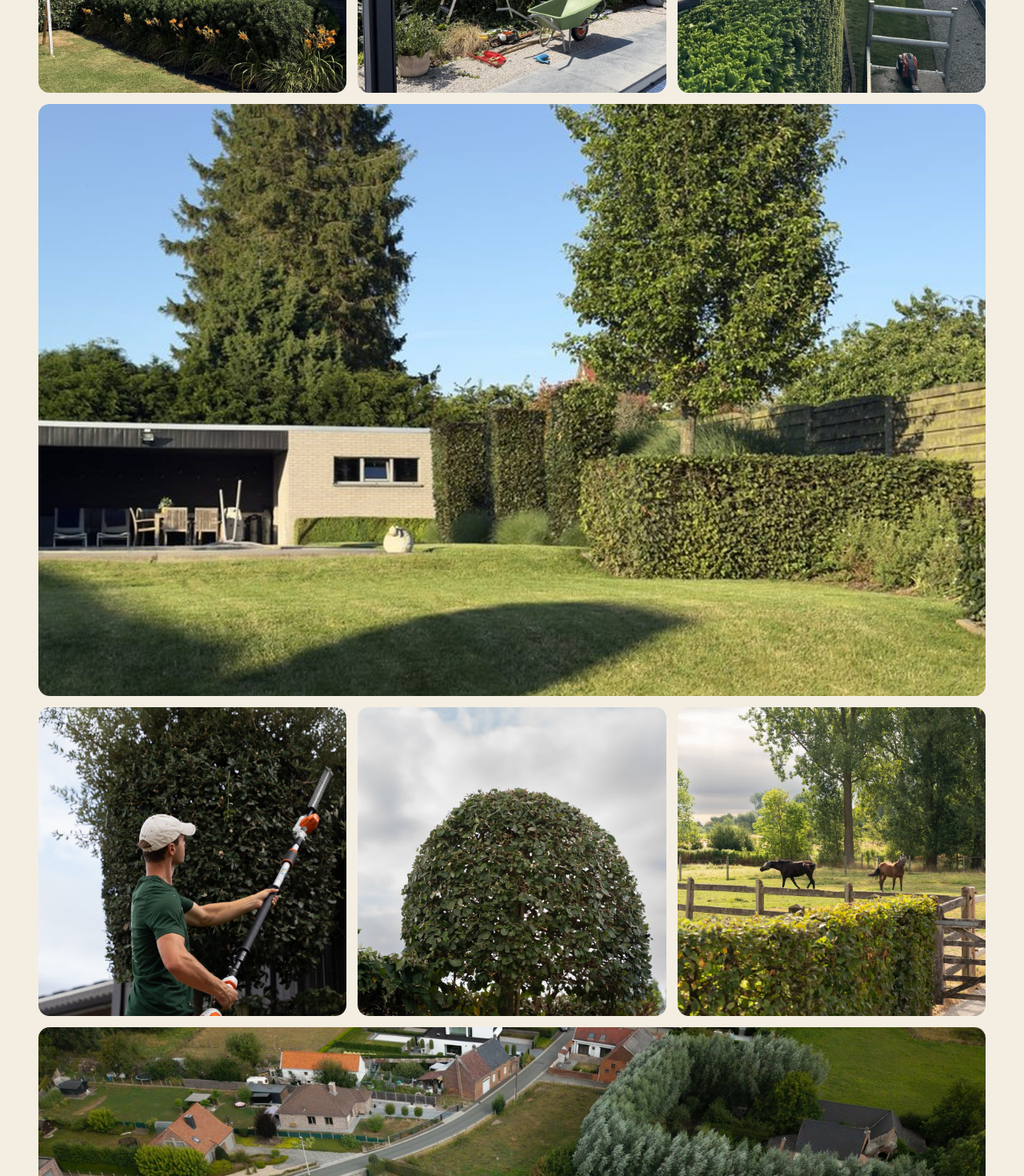
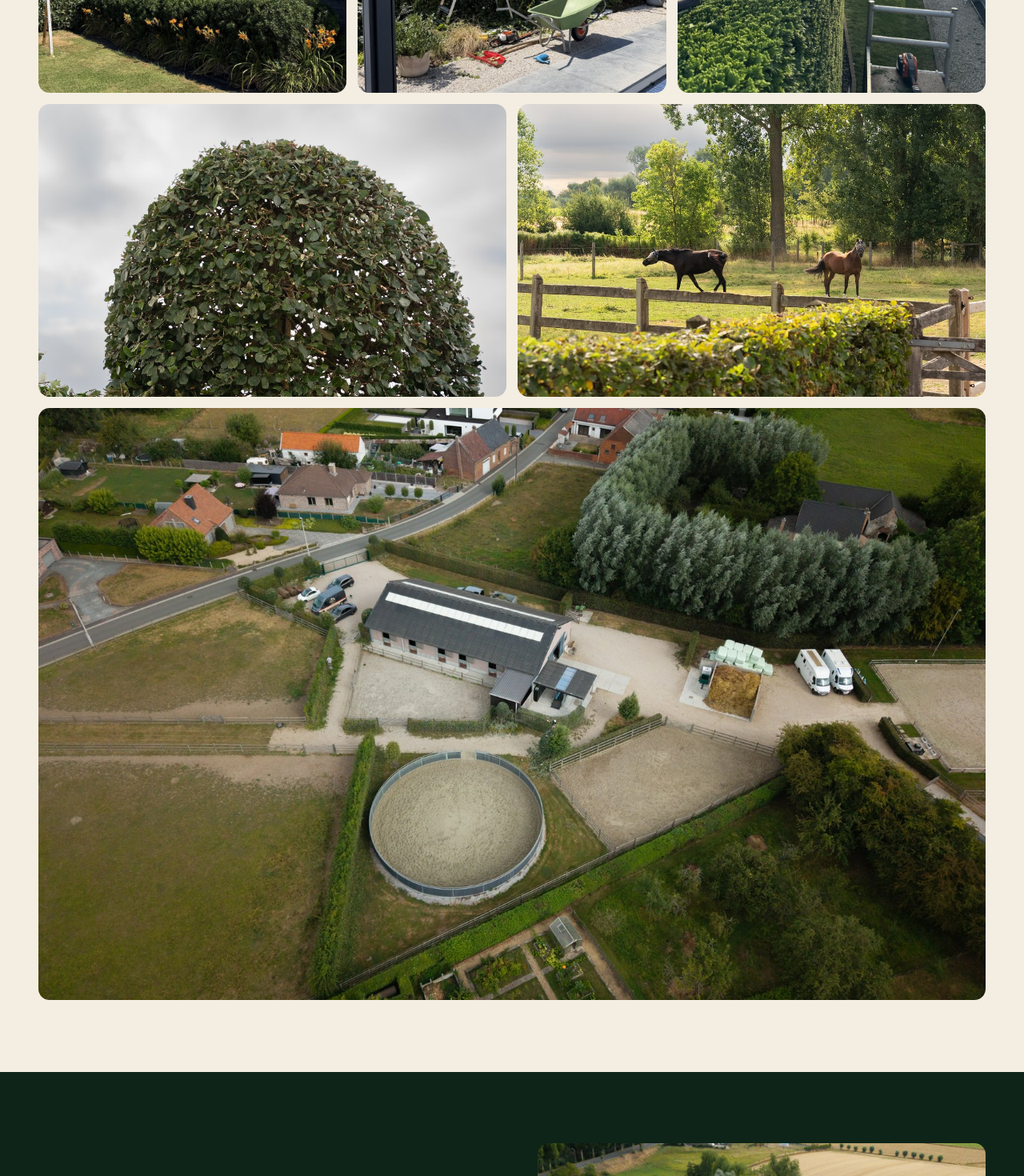
Before and after one commit to mauricehoorens-droid/groenbyhoorens-app, a Next.js app: page / in a window 1280 px wide. Shown: the part 4938-6408 px from the top of the page at 80% size. Built offline with nearby package versions, Linux system fonts and the light colour scheme.

Commit message:
Galerij: poolhouse en boompje-foto verwijderd

```diff
--- a/src/app/page.tsx
+++ b/src/app/page.tsx
@@ -127,10 +127,8 @@ export default function Home() {
             <div className="g-item col-4 ar-1-1"><img src="/img/galerij-3.jpg" alt="Bloeiende borders langs een gemaaid gazon" loading="lazy" /></div>
             <div className="g-item col-4 ar-1-1"><img src="/img/galerij-4.jpg" alt="Aanleg van een border naast het terras" loading="lazy" /></div>
             <div className="g-item col-4 ar-1-1"><img src="/img/galerij-5.jpg" alt="Op hoogte gesnoeide haag in de avondzon" loading="lazy" /></div>
-            <div className="g-item col-12 ar-16-10"><img src="/img/galerij-6.jpg" alt="Ruim onderhouden gazon met volgroeide bomen" loading="lazy" /></div>
-            <div className="g-item col-4 ar-1-1"><img src="/img/galerij-7.jpg" alt="Haag op hoogte snoeien bij een manege" loading="lazy" /></div>
-            <div className="g-item col-4 ar-1-1"><img src="/img/galerij-8.jpg" alt="Strak gesnoeide bolboom" loading="lazy" /></div>
-            <div className="g-item col-4 ar-1-1"><img src="/img/galerij-9.jpg" alt="Paarden op de wei achter een pas geschoren haag" loading="lazy" /></div>
+            <div className="g-item col-6 ar-16-10"><img src="/img/galerij-8.jpg" alt="Strak gesnoeide bolboom" loading="lazy" /></div>
+            <div className="g-item col-6 ar-16-10"><img src="/img/galerij-9.jpg" alt="Paarden op de wei achter een pas geschoren haag" loading="lazy" /></div>
             <div className="g-item col-12 ar-16-10"><img src="/img/galerij-10.jpg" alt="Luchtbeeld van het onderhouden domein" loading="lazy" /></div>
           </Reveal>
         </div>
@@ -140,7 +138,7 @@ export default function Home() {
       <section className="section panel-groen">
         <div className="wrap split">
           <Reveal delay={120} style={{ order: 2 }}>
-            <img className="split-img split-tall" src="/img/werkgebied.jpg" alt="Tuin in Oost-Vlaanderen" loading="lazy" />
+            <img className="split-img split-tall" src="/img/werkgebied.jpg" alt="Luchtbeeld van een onderhouden domein in Oost-Vlaanderen" loading="lazy" />
           </Reveal>
           <Reveal style={{ order: 1 }}>
             <p className="eyebrow" style={{ marginBottom: 16 }}>Waar ik actief ben</p>
```
